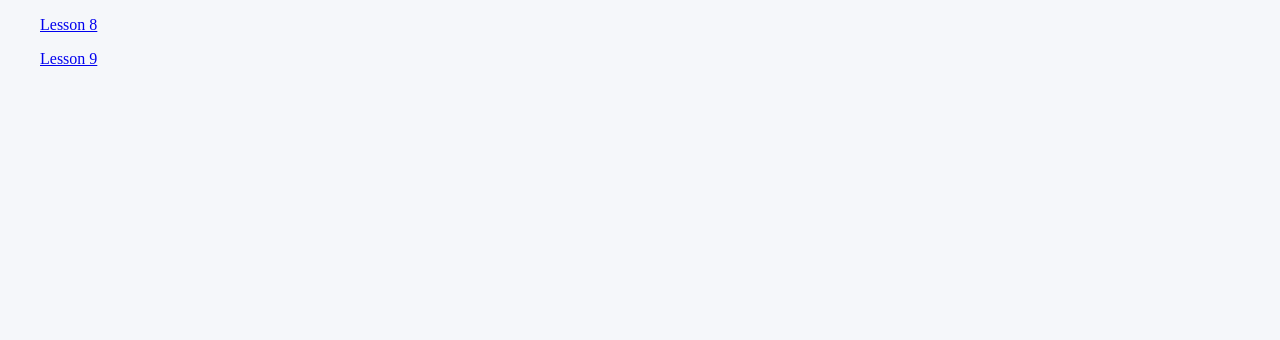
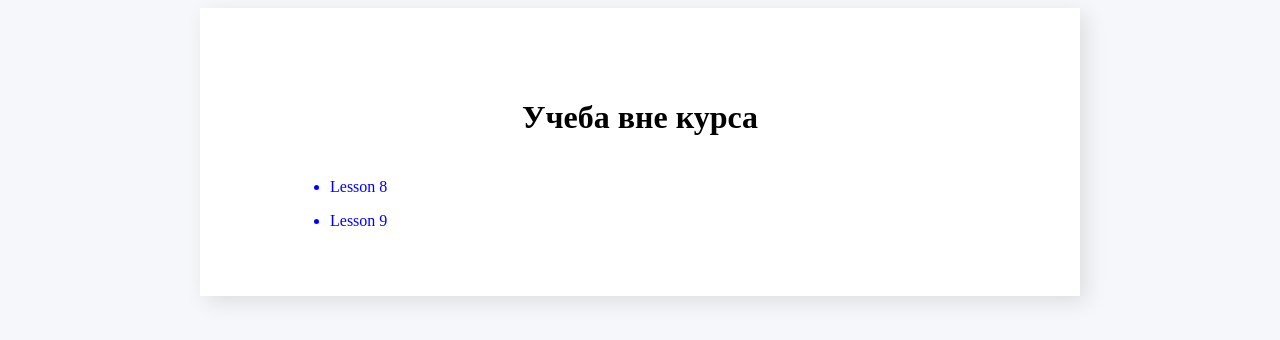
Before and after one commit to AndriiHamasa/training_to_see_the_progress, a plain HTML site: page index.html in a window 1280 px wide. Drawn offline with Linux system fonts and the light colour scheme.

Commit message:
Started creating main page

```diff
--- a/css/styles_index.css
+++ b/css/styles_index.css
@@ -3,6 +3,24 @@ body{
     background-color: #f5f7fa;
 }
 .main-body{
-    width: 1200px;
+    background-color: #fff;
+    width: 700px;
     margin: 0 auto;
+    box-shadow: 6px 6px 20px rgba(0, 0, 0, 0.1);
+    padding: 50px 90px;
 }
+h1{
+    text-align: center;
+    padding: 20px;
+
+}
+ul{
+    color: blue;
+}
+a:link, a:visited{
+    color: blue;
+    text-decoration: none;
+}
+a:hover{
+    font-weight: bold;
+}
--- a/index.html
+++ b/index.html
@@ -9,8 +9,18 @@
 </head>
 <body>
     <div class="main-body">
-        <p><a href="lesson8.html">Lesson 8</a></p>
-        <p><a href="lesson9.html">Lesson 9</a></p>
+        <h1>Учеба вне курса</h1>
+        <aside class="sidebar-left">
+            <ul>
+                <li><p><a href="lesson8.html">Lesson 8</a></p></li>
+                <li><p><a href="lesson9.html">Lesson 9</a></p></li>
+            </ul>
+        </aside>
+        <aside class="sidebar-right">
+            <ul>
+
+            </ul>
+        </aside>
     </div>
 
 </body>
```
